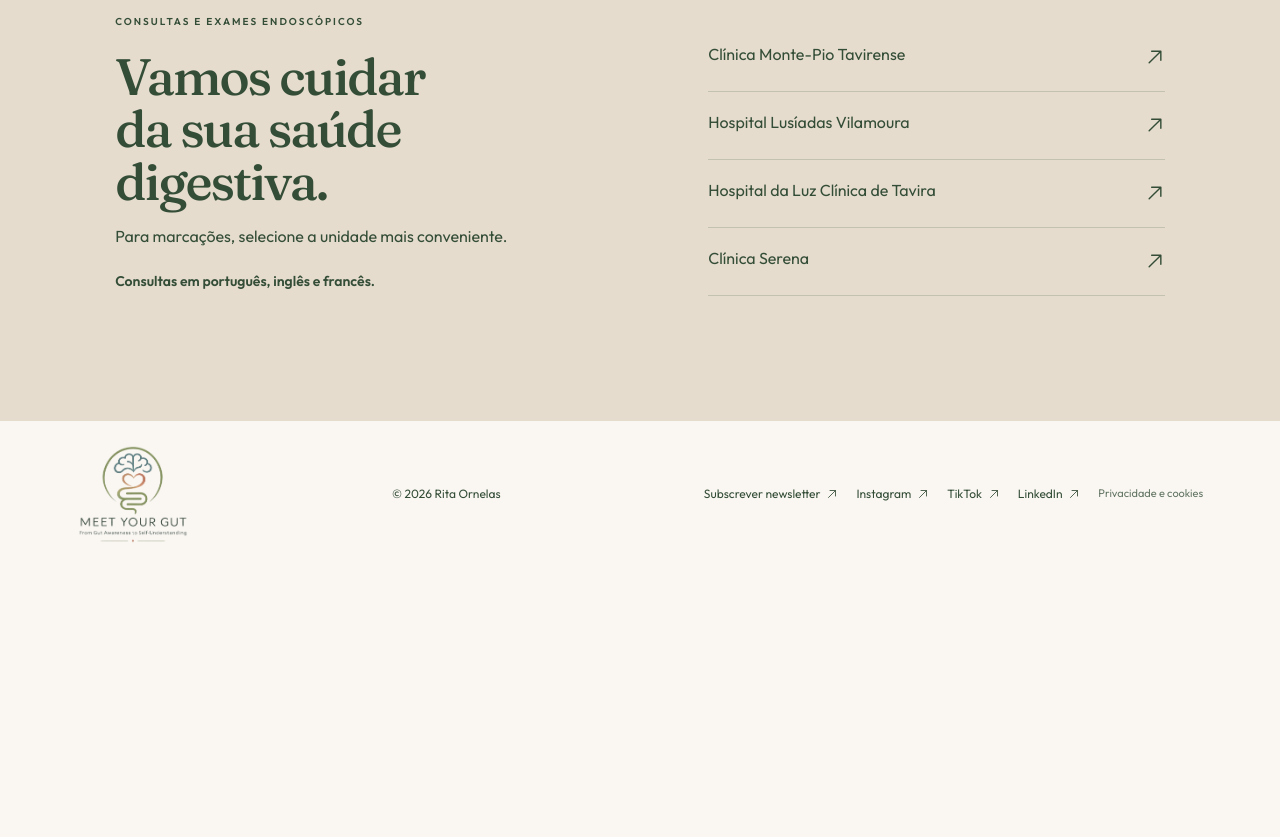
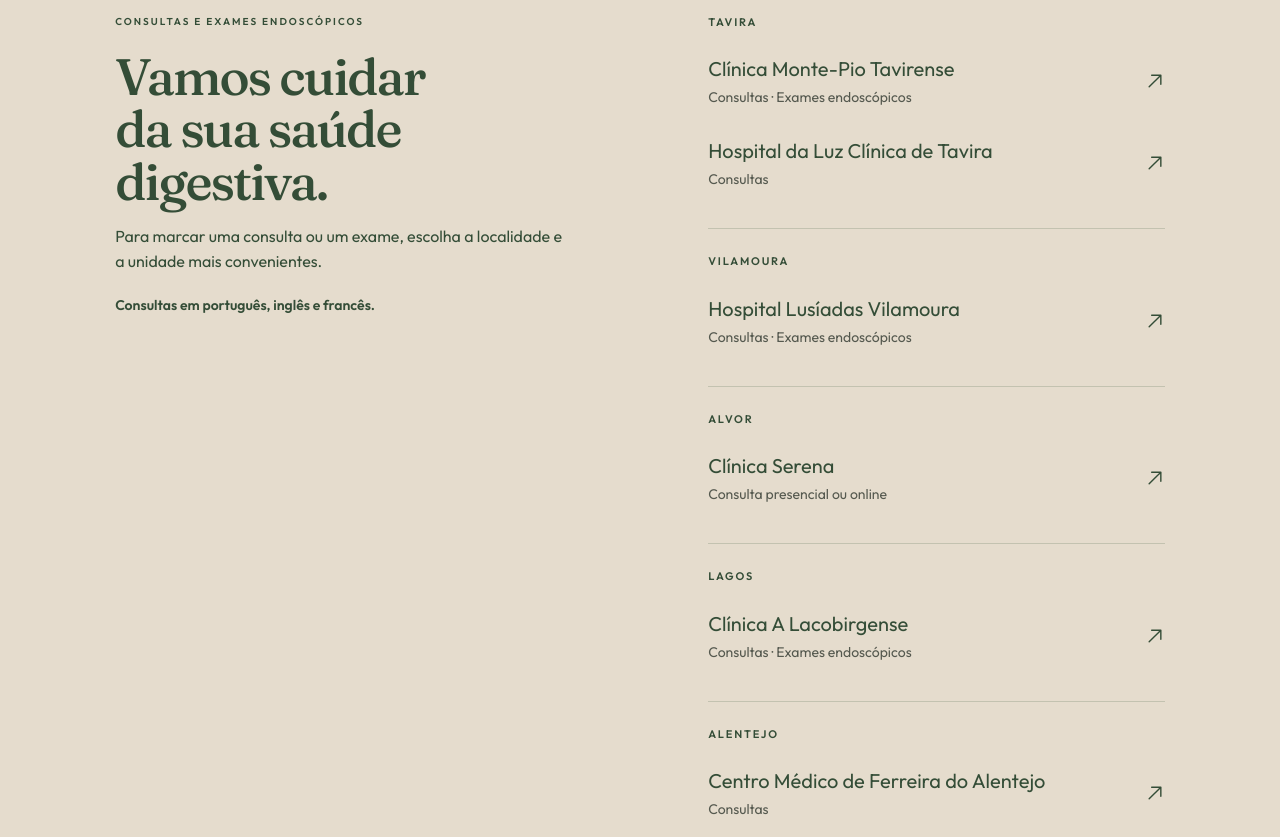
Before and after one commit to asaantunes/MeetYourGut, a plain HTML site: page index.html in a window 1280 px wide. Shown: the part 4860-5697 px from the top of the page. Before the commit the page ends 5428 px from the top, so only its background shows below. Drawn offline with Linux system fonts and the light colour scheme.

Commit message:
Group consultation units by locality and list available services

```diff
--- a/index.html
+++ b/index.html
@@ -69,12 +69,24 @@
 
       <section id="meditacoes" class="meditations"><div><p class="eyebrow">UM MOMENTO PARA SI</p><h2>Praticar,<br /><em>ao seu ritmo.</em></h2></div><div><p>Um espaço para descobrir meditações guiadas e conteúdos sobre mindfulness e bem-estar, para levar a prática consigo no dia a dia.</p></div><div class="practice-options"><article><h3>Conteúdos no Spotify</h3><p>Meditações guiadas e reflexões para ouvir onde estiver.</p><a class="spotify-link" href="https://open.spotify.com/show/2FkovBI83K2vj117Dbyft3" target="_blank" rel="noopener noreferrer">Ouvir no Spotify ↗</a></article><article><h3>Formações online</h3><p>Práticas e aprendizagem para explorar ao seu ritmo.</p><span>Em breve</span></article><article><h3>Formações em grupo</h3><p>Consulte o calendário de próximos encontros.</p><span>Em breve</span></article><article><h3>Newsletter</h3><p>Artigos sobre o eixo cérebro–intestino, o microbioma e o autoconhecimento.</p><a class="spotify-link" href="https://meetyourgut.substack.com" target="_blank" rel="noopener noreferrer">Subscrever newsletter ↗</a></article></div></section>
       <section id="consulta" class="appointment">
-        <div><p class="eyebrow">CONSULTAS E EXAMES ENDOSCÓPICOS</p><h2>Vamos cuidar<br /><em>da sua saúde digestiva.</em></h2><p class="appointment-description">Para marcações, selecione a unidade mais conveniente.</p><p class="appointment-languages">Consultas em português, inglês e francês.</p></div>
+        <div><p class="eyebrow">CONSULTAS E EXAMES ENDOSCÓPICOS</p><h2>Vamos cuidar<br /><em>da sua saúde digestiva.</em></h2><p class="appointment-description">Para marcar uma consulta ou um exame, escolha a localidade e a unidade mais convenientes.</p><p class="appointment-languages">Consultas em português, inglês e francês.</p></div>
         <div class="appointment-links">
-          <a href="https://maps.app.goo.gl/LLUqLeRkMeeAHsCD6" target="_blank" rel="noreferrer">Clínica Monte-Pio Tavirense <span>↗</span></a>
-          <a href="https://www.lusiadas.pt/corpo-clinico/dra-rita-ornelas" target="_blank" rel="noreferrer">Hospital Lusíadas Vilamoura <span>↗</span></a>
-          <a href="https://www.hospitaldaluz.pt/tavira/pt/encontre-um-medico/9284/rita-ornelas" target="_blank" rel="noreferrer">Hospital da Luz Clínica de Tavira <span>↗</span></a>
-          <a href="https://clinicaserena.pt/equipa#neurogastrenterologia" target="_blank" rel="noreferrer">Clínica Serena <span>↗</span></a>
+          <section class="appointment-locality" aria-labelledby="locality-0"><h3 id="locality-0">TAVIRA</h3>
+            <a href="https://maps.app.goo.gl/LLUqLeRkMeeAHsCD6" target="_blank" rel="noreferrer"><span class="appointment-unit"><span class="appointment-unit-name">Clínica Monte-Pio Tavirense</span><span class="appointment-service">Consultas · Exames endoscópicos</span></span><span aria-hidden="true">↗</span></a>
+            <a href="https://www.hospitaldaluz.pt/tavira/pt/encontre-um-medico/9284/rita-ornelas" target="_blank" rel="noreferrer"><span class="appointment-unit"><span class="appointment-unit-name">Hospital da Luz Clínica de Tavira</span><span class="appointment-service">Consultas</span></span><span aria-hidden="true">↗</span></a>
+          </section>
+          <section class="appointment-locality" aria-labelledby="locality-1"><h3 id="locality-1">VILAMOURA</h3>
+            <a href="https://www.lusiadas.pt/corpo-clinico/dra-rita-ornelas" target="_blank" rel="noreferrer"><span class="appointment-unit"><span class="appointment-unit-name">Hospital Lusíadas Vilamoura</span><span class="appointment-service">Consultas · Exames endoscópicos</span></span><span aria-hidden="true">↗</span></a>
+          </section>
+          <section class="appointment-locality" aria-labelledby="locality-2"><h3 id="locality-2">ALVOR</h3>
+            <a href="https://clinicaserena.pt/equipa#neurogastrenterologia" target="_blank" rel="noreferrer"><span class="appointment-unit"><span class="appointment-unit-name">Clínica Serena</span><span class="appointment-service">Consulta presencial ou online</span></span><span aria-hidden="true">↗</span></a>
+          </section>
+          <section class="appointment-locality" aria-labelledby="locality-3"><h3 id="locality-3">LAGOS</h3>
+            <a href="https://alacobrigense.pt/" target="_blank" rel="noreferrer"><span class="appointment-unit"><span class="appointment-unit-name">Clínica A Lacobirgense</span><span class="appointment-service">Consultas · Exames endoscópicos</span></span><span aria-hidden="true">↗</span></a>
+          </section>
+          <section class="appointment-locality" aria-labelledby="locality-4"><h3 id="locality-4">ALENTEJO</h3>
+            <a href="https://centromedico-fa.pt/" target="_blank" rel="noreferrer"><span class="appointment-unit"><span class="appointment-unit-name">Centro Médico de Ferreira do Alentejo</span><span class="appointment-service">Consultas</span></span><span aria-hidden="true">↗</span></a>
+          </section>
         </div>
       </section>
     </main>
--- a/languages.js
+++ b/languages.js
@@ -8,7 +8,7 @@ const translations = {
     'a moment<br /><i>for you</i>','MINDFULNESS &amp; COMPASSION','Returning<br /><em>to the present moment.</em>','Mindfulness is the practice of paying attention to the present moment with curiosity and without judgment. It can help us recognise sensations, emotions and patterns, cultivating a more aware and compassionate relationship with our experience.','Dr Rita Ornelas combines her medical experience with training in mindfulness meditation, compassion and self-compassion. Her approach invites practice and attentive guidance, respecting each person’s journey.','Explore guided practices ↓',
     'Medicine that brings together science, clinical listening and a genuine understanding of each story.','BACKGROUND','A specialist in gastroenterology with a particular interest in neurogastroenterology, gut–brain interaction disorders and hepatology.','+25 years','of clinical experience','Endoscopy','diagnostic and therapeutic','Consultant','in gastroenterology since 2020','consultations in three languages',
     'Because caring deeply goes beyond relieving symptoms.','Dr Rita’s training includes <strong>mindfulness meditation teaching</strong> (Dharma Moon) and <strong>compassion cultivation</strong> (Compassion Institute), bringing presence and attention to the person into her care.',
-    'CONSULTATIONS AND ENDOSCOPIC EXAMINATIONS','Let’s care for<br /><em>your digestive health.</em>','To book, select the most convenient location.','A MOMENT FOR YOU','Practise,<br /><em>at your own pace.</em>','A space to discover guided meditations and content on mindfulness and wellbeing, bringing practice into your everyday life.','SPOTIFY CONTENT · COMING SOON'
+    'CONSULTATIONS AND ENDOSCOPIC EXAMINATIONS','Let’s care for<br /><em>your digestive health.</em>','To book a consultation or an examination, choose the most convenient town and healthcare facility.','A MOMENT FOR YOU','Practise,<br /><em>at your own pace.</em>','A space to discover guided meditations and content on mindfulness and wellbeing, bringing practice into your everyday life.','SPOTIFY CONTENT · COMING SOON'
   ],
   fr: [
     'Approche','Domaines cliniques','Pleine conscience','Parcours','Prendre rendez-vous',
@@ -19,7 +19,7 @@ const translations = {
     'un moment<br /><i>pour soi</i>','PLEINE CONSCIENCE &amp; COMPASSION','Revenir<br /><em>au moment présent.</em>','La pleine conscience est une pratique d’attention au moment présent, avec curiosité et sans jugement. Elle peut nous aider à reconnaître sensations, émotions et habitudes, pour cultiver une relation plus consciente et bienveillante avec notre expérience.','La Dre Rita Ornelas associe son expérience médicale à des formations en méditation de pleine conscience, compassion et autocompassion. Son approche invite à la pratique et à un accompagnement attentif, dans le respect du cheminement de chacun.','Découvrir les pratiques guidées ↓',
     'Une médecine qui associe science, écoute clinique et compréhension sincère de chaque histoire.','PARCOURS','Médecin spécialiste en gastroentérologie, particulièrement intéressée par la neurogastroentérologie, les troubles de l’axe intestin–cerveau et l’hépatologie.','+25 ans','d’expérience clinique','Endoscopie','diagnostique et thérapeutique','Consultante','en gastroentérologie depuis 2020','consultations en trois langues',
     'Parce que prendre soin en profondeur va au-delà du soulagement des symptômes.','Le parcours de la Dre Rita comprend des formations en <strong>enseignement de la méditation de pleine conscience</strong> (Dharma Moon) et en <strong>culture de la compassion</strong> (Compassion Institute), intégrant présence et attention à la personne dans ses soins.',
-    'CONSULTATIONS ET EXAMENS ENDOSCOPIQUES','Prenons soin<br /><em>de votre santé digestive.</em>','Pour prendre rendez-vous, choisissez l’établissement qui vous convient.','UN MOMENT POUR VOUS','Pratiquer,<br /><em>à votre rythme.</em>','Un espace pour découvrir des méditations guidées et des contenus sur la pleine conscience et le bien-être, à intégrer dans votre quotidien.','CONTENUS SPOTIFY · BIENTÔT'
+    'CONSULTATIONS ET EXAMENS ENDOSCOPIQUES','Prenons soin<br /><em>de votre santé digestive.</em>','Pour prendre rendez-vous pour une consultation ou un examen, choisissez la localité et l’établissement qui vous conviennent le mieux.','UN MOMENT POUR VOUS','Pratiquer,<br /><em>à votre rythme.</em>','Un espace pour découvrir des méditations guidées et des contenus sur la pleine conscience et le bien-être, à intégrer dans votre quotidien.','CONTENUS SPOTIFY · BIENTÔT'
   ]
 };
 const selectors = ['nav a[href="#abordagem"]','nav a[href="#areas"]','nav a[href="#mindfulness"]','nav a[href="#percurso"]','nav a[href="#consulta"]','.hero-copy .eyebrow','.hero h1','.hero-text','.hero .button','#abordagem .eyebrow','.intro h2','.intro-grid div p:nth-child(1)','.intro-grid div p:nth-child(2)','.section-heading .eyebrow','.section-heading h2',...Array.from({length:4},(_,i)=>[`.cards article:nth-child(${i+1}) h3`,`.cards article:nth-child(${i+1}) p`]).flat(),'.mindfulness-art span','.mindfulness-copy .eyebrow','.mindfulness-copy h2','.mindfulness-copy p:nth-of-type(2)','.mindfulness-copy p:nth-of-type(3)','.mindfulness-copy a','.quote-section blockquote','.credentials .eyebrow','.credentials-lead','.credentials li:nth-child(1) strong','.credentials li:nth-child(1) span','.credentials li:nth-child(2) strong','.credentials li:nth-child(2) span','.credentials li:nth-child(3) strong','.credentials li:nth-child(3) span','.credentials li:nth-child(4) span','.journey-transition','.journey-training p:nth-child(2)','.appointment .eyebrow','.appointment h2','.appointment > div:first-child > p:last-child','.meditations .eyebrow','.meditations h2','.meditations > div:nth-child(2) > p:first-child','.meditations .coming'];
@@ -77,7 +77,34 @@ const pageMetadata = {
     "locale": "fr_FR"
   }
 };
+const appointmentServices = {
+  "pt": [
+    "Consultas · Exames endoscópicos",
+    "Consultas",
+    "Consultas · Exames endoscópicos",
+    "Consulta presencial ou online",
+    "Consultas · Exames endoscópicos",
+    "Consultas"
+  ],
+  "en": [
+    "Consultations · Endoscopic examinations",
+    "Consultations",
+    "Consultations · Endoscopic examinations",
+    "In-person or online consultation",
+    "Consultations · Endoscopic examinations",
+    "Consultations"
+  ],
+  "fr": [
+    "Consultations · Examens endoscopiques",
+    "Consultations",
+    "Consultations · Examens endoscopiques",
+    "Consultation en présentiel ou en ligne",
+    "Consultations · Examens endoscopiques",
+    "Consultations"
+  ]
+};
 function setLanguage(language) {
+  document.querySelectorAll('.appointment-service').forEach((node, index) => { node.textContent = appointmentServices[language][index]; });
   document.querySelector('.hero-signature span').textContent = {pt:'Médica Gastroenterologista · Algarve e Alentejo',en:'Gastroenterologist · Algarve and Alentejo',fr:'Médecin gastro-entérologue · Algarve et Alentejo'}[language];
   const metadata = pageMetadata[language];
   document.title = metadata.title;
--- a/renewal.css
+++ b/renewal.css
@@ -24,3 +24,16 @@ em,i{font-style:normal}.menu-icon{display:block;width:25px;height:25px}.ui-icon{
 .purpose-paths .purpose-subtitle{margin-bottom:12px}
 
 .hero-signature{font-size:16px;line-height:1.55;margin:0 0 28px}.hero-signature strong{font-weight:600}
+
+.appointment-locality{min-width:0}
+.appointment-locality + .appointment-locality{border-top:1px solid var(--line);margin-top:24px;padding-top:24px}
+.appointment-locality h3{font:600 11px/1.5 Outfit,sans-serif;letter-spacing:1.8px;color:var(--ink);margin:0 0 10px}
+.appointment-locality a{border-bottom:0;padding:14px 0;gap:18px;align-items:center;font-size:18px}
+.appointment-locality a:focus-visible{outline:2px solid var(--ink);outline-offset:5px}
+.appointment-links{min-width:0}
+.appointment-locality a{overflow-wrap:anywhere}
+
+.appointment-unit{display:block;min-width:0}
+.appointment-unit-name{display:block;font-size:18px;line-height:1.45}
+.appointment-locality .appointment-service{display:block;font-size:14px;line-height:1.5;color:#55594f;margin-top:4px}
+.appointment .appointment-links{align-self:start}
```
